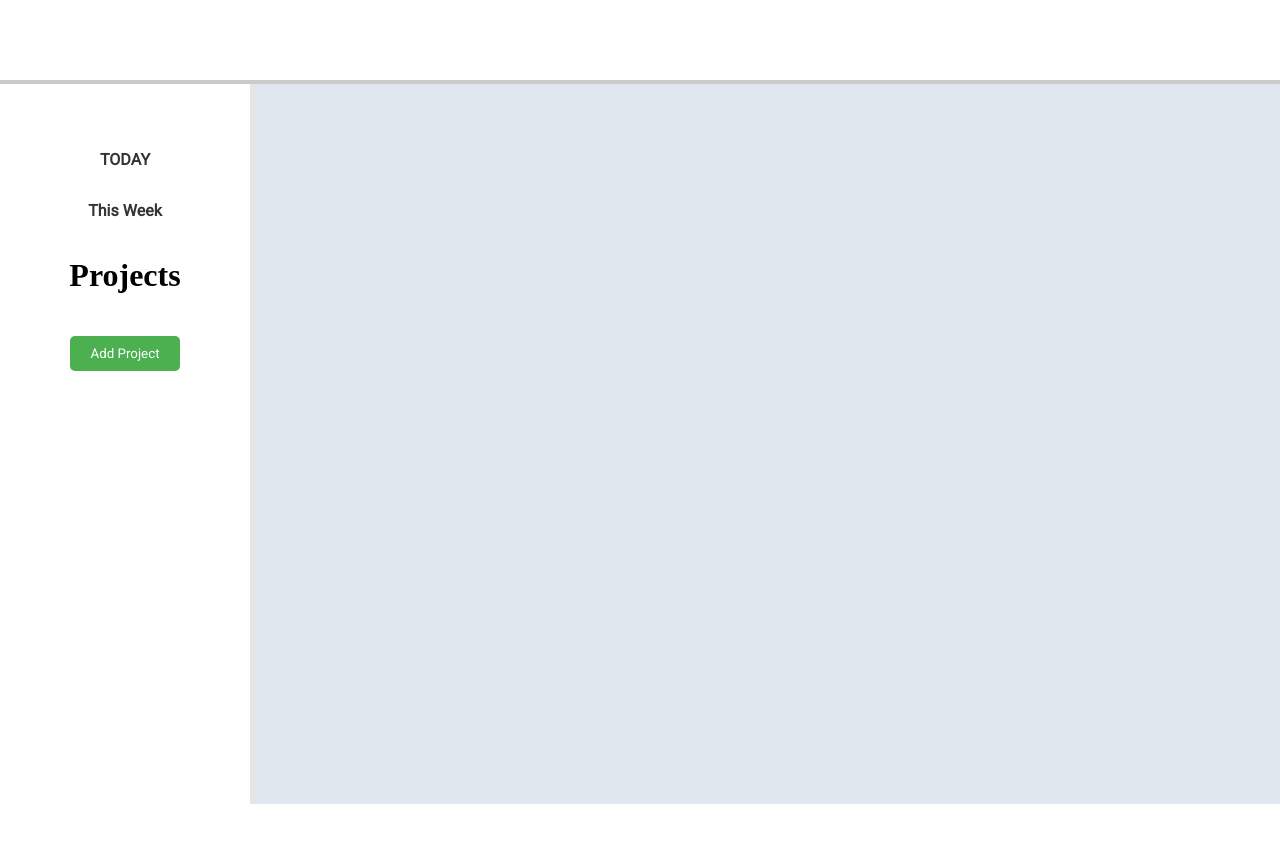
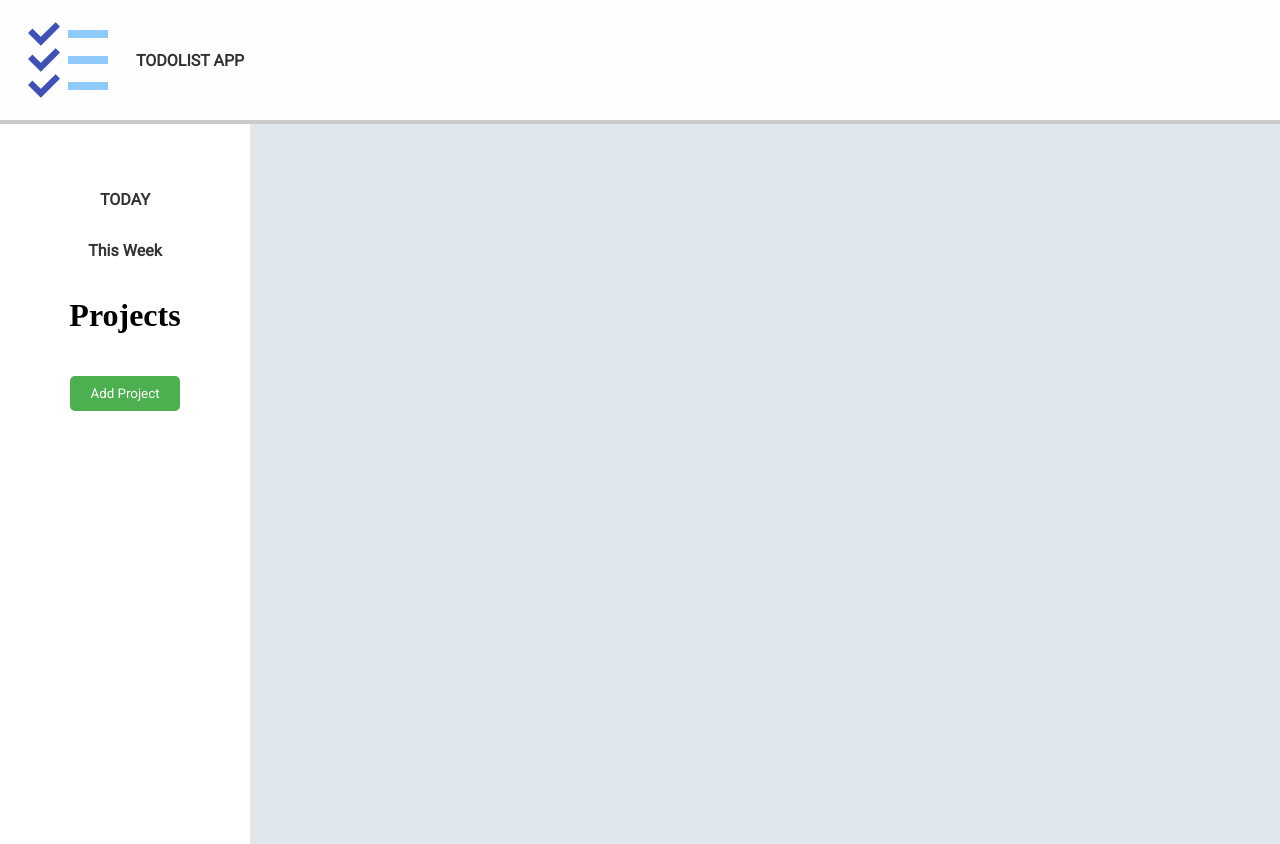
Before and after one commit to HaileabWolde/Odin_TODOLIST, a website built with webpack: page src/template.html in a window 1280 px wide. Before the commit the page ends 804 px from the top, so only its background shows below. Built offline with nearby package versions, Linux system fonts and the light colour scheme.

Commit message:
finshied the application with all the functionality

```diff
--- a/src/styles.css
+++ b/src/styles.css
@@ -8,13 +8,24 @@ header{
      position: sticky;
     top: 0px;
     background-color: #fffeff;
-    padding: 20px;
     color: white;
-    text-align: center;
     font-family: "Roboto", serif;
     font-weight: 800;
-    height: 5vh;
+    height: 15vh;
      border-bottom: 4px solid rgba(0, 0, 0, 0.2); /* Soft shadow effect */
+     padding-left: 20px;
+     display: flex;
+     align-items: center;
+     gap: 20px;
+}
+header>img{
+    height: 80%;
+}
+header>h1{
+    font-size: 1rem;
+    color: #333;
+    font-family: "Roboto", serif;
+    font-weight: 800;
 }
 #Container{
     display: grid;
--- a/src/template.html
+++ b/src/template.html
@@ -9,6 +9,8 @@
 </head>
 <body>
    <header>
+    <img src="../Image/TODOLIST.png" alt="TODOLIST"/>
+    <h1>TODOLIST APP</h1>
    </header>
    <div id="Container">
         <div id="ProjectList">
```
Also changed, not shown: src/Weekly.js (+8 -6 lines), Image/TODOLIST.png (added).
